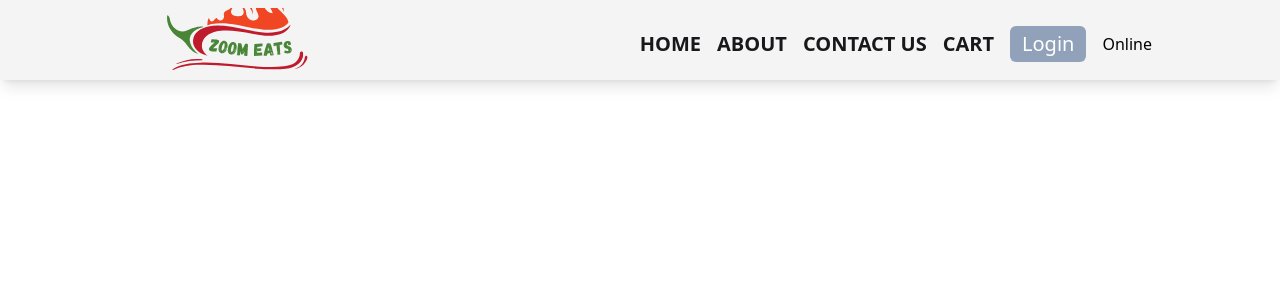
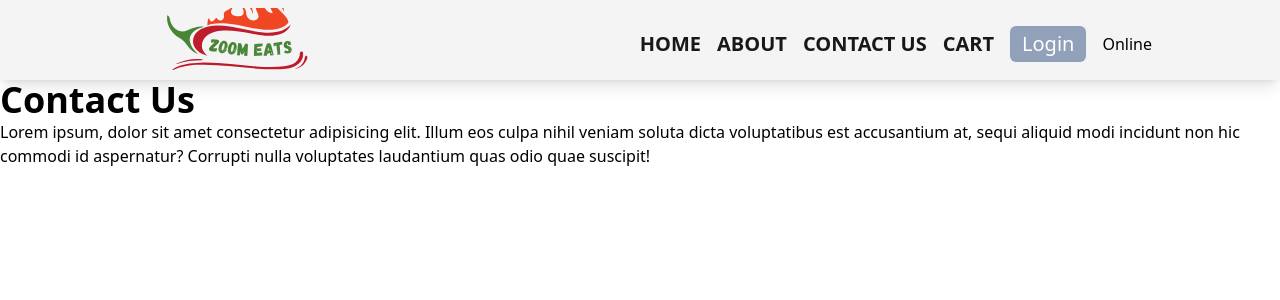
Before and after one commit to kirangavali09/zoom-eats, a React (Vite) app: page /contact in a window 1280 px wide. Shown: the top 300 px of the page. Built offline with nearby package versions, Linux system fonts and the light colour scheme.

Commit message:
lazy loading

```diff
--- /dev/null
+++ b/src/components/Contact.jsx
@@ -0,0 +1,12 @@
+
+const Contact = () => {
+
+    return (
+        <>
+            <h2 className="text-4xl font-semibold">Contact Us</h2>
+            <p>Lorem ipsum, dolor sit amet consectetur adipisicing elit. Illum eos culpa nihil veniam soluta dicta voluptatibus est accusantium at, sequi aliquid modi incidunt non hic commodi id aspernatur? Corrupti nulla voluptates laudantium quas odio quae suscipit!</p>
+        </>
+    )
+}
+
+export default Contact;
--- a/src/components/Navbar.jsx
+++ b/src/components/Navbar.jsx
@@ -17,7 +17,7 @@ const Navbar = () => {
             <div className='flex gap-4 items-center max-sm:hidden'>
                 <NavLink to="/" className='font-bold text-xl uppercase text-zinc-900 cursor-pointer'>Home</NavLink>
                 <NavLink to="/about" className='font-bold text-xl uppercase text-zinc-900 cursor-pointer'>About</NavLink>
-                <NavLink className='font-bold text-xl uppercase text-zinc-900 cursor-pointer'>Contact Us</NavLink>
+                <NavLink to="/contact" className='font-bold text-xl uppercase text-zinc-900 cursor-pointer'>Contact Us</NavLink>
                 <NavLink className='font-bold text-xl uppercase text-zinc-900 cursor-pointer'>Cart</NavLink>
                 <NavLink className='px-3 py-1 text-xl bg-slate-400 cursor-pointer text-white rounded-md' onClick={() => setIsLoggedIn(!isLoggedIn)}>{ isLoggedIn ? "Logout" : "Login" }</NavLink>
                 <NavLink >{isOnline ? "Online" : "Offline" }</NavLink>
--- a/src/components/Routing.jsx
+++ b/src/components/Routing.jsx
@@ -2,6 +2,8 @@ import { Route, Routes } from "react-router-dom"
 import RestaurantContainer from "./RestaurantContainer";
 import RestaurantDetail from "./RestaurantDetail";
 import AboutClass from "./AboutClass";
+import { lazy, Suspense } from "react";
+const Contact = lazy(() => import("./Contact"));
 
 const Routing = () => {
 
@@ -9,7 +11,14 @@ const Routing = () => {
         <Routes>
             <Route path="/" element={<RestaurantContainer />} />
             <Route path="restaurant/:restaurantId" element={<RestaurantDetail />} />
-            <Route path="/about" element={<AboutClass />} />
+            <Route
+                path="/contact"
+                element={
+                    <Suspense fallback={<h2>Loading...</h2>}>
+                        <Contact />
+                    </Suspense>
+                }
+            />
         </Routes>
     )
 }
```
